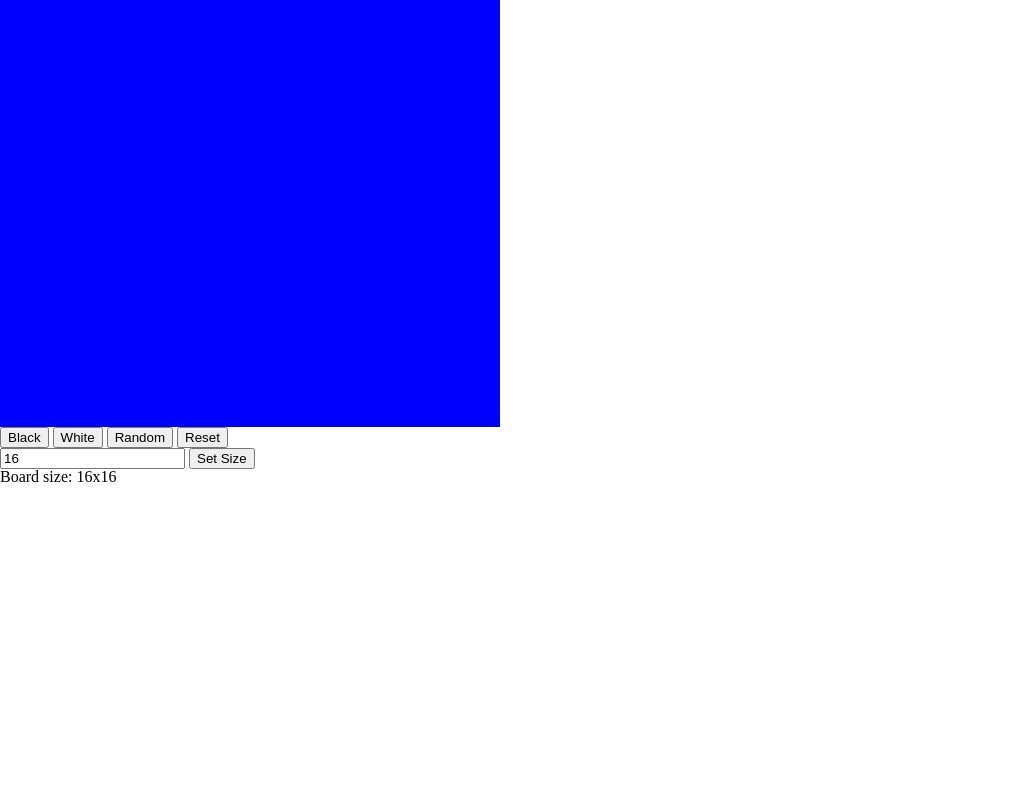
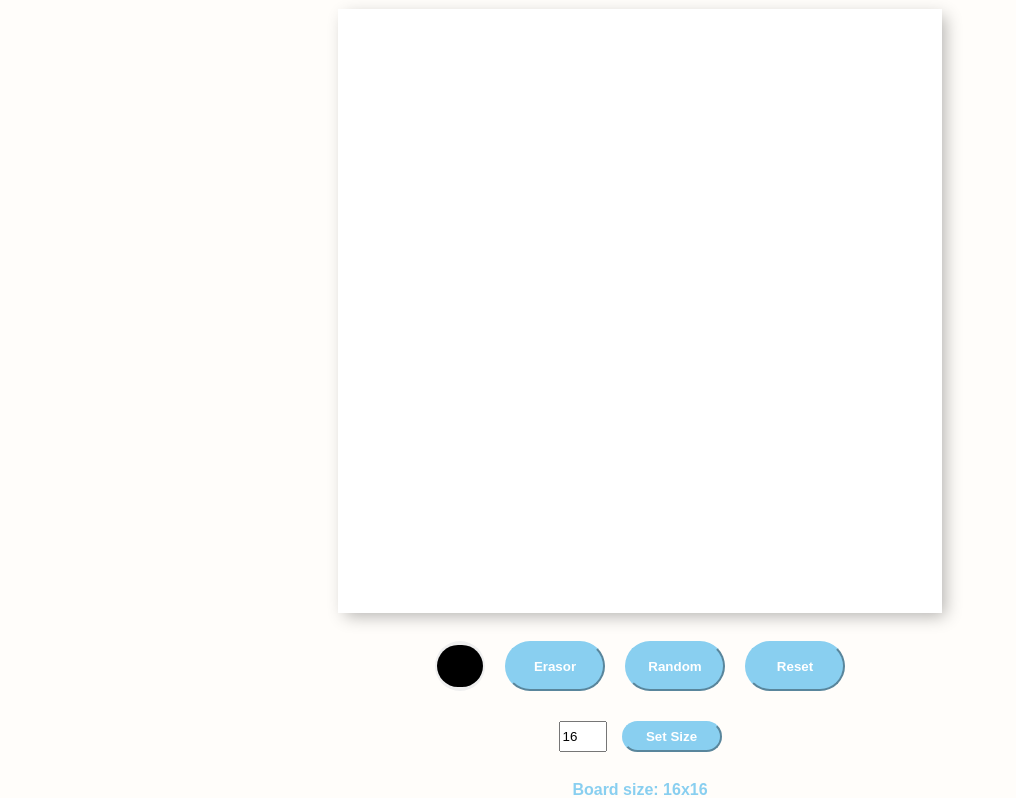
Before and after one commit to cvvlm/EtchaSketch, a plain HTML site: page index.html in a window 1280 px wide. Shown: the part 89-887 px from the top of the page, without its empty margins (0-1016 px from the left). Before the commit the page ends 800 px from the top, so only its background shows below. Drawn offline with Linux system fonts and the light colour scheme.

Commit message:
everything done

```diff
--- a/index.html
+++ b/index.html
@@ -15,14 +15,14 @@
         <div class="content">
             <div class="board"></div>
             <div class="buttons">
-                <button>Black</button>
-                <button>White</button>
-                <button>Random</button>
-                <button>Reset</button>
+                <input class="color-button" type="color" onchange="changeColor(this.value)">
+                <button onclick="changeColor('white')">Erasor</button>
+                <button onclick="changeColor('random')">Random</button>
+                <button onclick="reset()">Reset</button>
             </div>
-            <div>
+            <div class="set-size">
                 <input type="text" placeholder="Size of Board" value="16" onchange="changeSize(this.value)">
-                <button>Set Size</button>
+                <button class="set-size-button">Set Size</button>
             </div>
             <div class="board-size">Board size: 16x16</div>
         </div>
--- a/script.js
+++ b/script.js
@@ -1,4 +1,9 @@
 let content = document.querySelector('.content');
+let color = 'black'
+let mouseDown = false
+let colorButton = document.querySelector('.color-button');
+document.body.onmousedown = () => (mouseDown = true)
+document.body.onmouseup = () => (mouseDown = false)
 function populateBoard(size) {
     let board = document.querySelector('.board');
     let squares = board.querySelectorAll("div");
@@ -9,7 +14,9 @@ function populateBoard(size) {
 
     for (let i = 0; i < size2; i++) {
        let square = document.createElement('div')
-       square.style.backgroundColor = 'blue'
+       square.addEventListener('mouseover', colorSquare);
+       square.addEventListener('mousedown', colorSquare);
+       square.style.backgroundColor = 'white'
        board.appendChild(square)
     }
 }
@@ -22,6 +29,29 @@ function changeSize(input) {
         alert.textContent = `Board size: ${input}x${input}`
     }
     else {
-        alert.textContent = "too many squares";
+        alert.textContent = "Board only accepts values between 1 and 100";
     }
 }
+
+function colorSquare() {
+    if ('mouseover' && !mouseDown) return
+    if (color === 'random') {
+        this.style.backgroundColor = `hsl(${Math.random() * 360}, 100%, 50%)`;
+    }
+    else {
+        this.style.backgroundColor = color;
+    }
+
+}
+
+function changeColor(choice) {
+    color = choice;
+    colorButton.style.backgroundColor = choice;
+}
+function reset() {
+    let board = document.querySelector('.board');
+    let squares = board.querySelectorAll('div');
+    squares.forEach((div) => {
+        div.style.backgroundColor = 'white';
+    })
+}
--- a/style.css
+++ b/style.css
@@ -1,5 +1,92 @@
 .board {
-    width: 500px;
-    height: 500px;
+    width: 600px;
+    height: 600px;
     display: grid;
+    box-shadow: inset 0 -3em 3em rgba(0, 0, 0, 0.1), 0 0 0 2px rgb(255, 255, 255),
+    0.3em 0.3em 1em rgba(0, 0, 0, 0.3);
 }
+.flex-container {
+
+    flex-direction: column;
+    display: flex;
+    justify-content: center;
+    align-items: center;
+
+}
+.content {
+    display: flex;
+    flex-direction: column;
+    justify-content: center;
+    align-items: center;
+}
+.buttons {
+    display: flex;
+    padding-top: 30px;
+    padding-bottom: 30px;
+    gap: 20px;
+}
+.title {
+    font-size: 50px;
+    font-weight: 900;
+    padding-bottom: 30px;
+    padding-top: 20px;
+    font-family: Arial, Helvetica, sans-serif;
+    color: #89CFF0;
+}
+body {
+
+    background-color: #FFFDFA;
+}
+button {
+    background-color: #89CFF0;
+    font-family: Arial, Helvetica, sans-serif;
+    font-weight: 900;
+    color: white;
+    border-radius: 25px;
+    border-color: #89CFF0;
+    width: 100px;
+    transition: 100ms;
+    cursor: pointer;
+}
+.color-button {
+
+    border: none;
+    width: 40px;
+    height: 35px;
+    transition: 100ms;
+    cursor: pointer;
+}
+.board-size {
+    font-family: Arial, Helvetica, sans-serif;
+    font-weight: 900;
+    color: #89CFF0;
+    padding-top: 30px;
+
+}
+input[type="color"] {
+    appearance: none;
+    border: none;
+    padding:0;
+    height:50px;
+    width:50px;
+    border-radius: 25px;
+}
+::-webkit-color-swatch{
+  border:none;
+  border-radius: 25px;
+}
+button:hover {
+    transform: scale(1.2);
+}
+.color-button:hover {
+    transform: scale(1.2);
+}
+input[type="text"] {
+    width: 40px;
+    height: 25px;
+}
+.set-size {
+    display: flex;
+    gap: 15px;
+
+}
```
